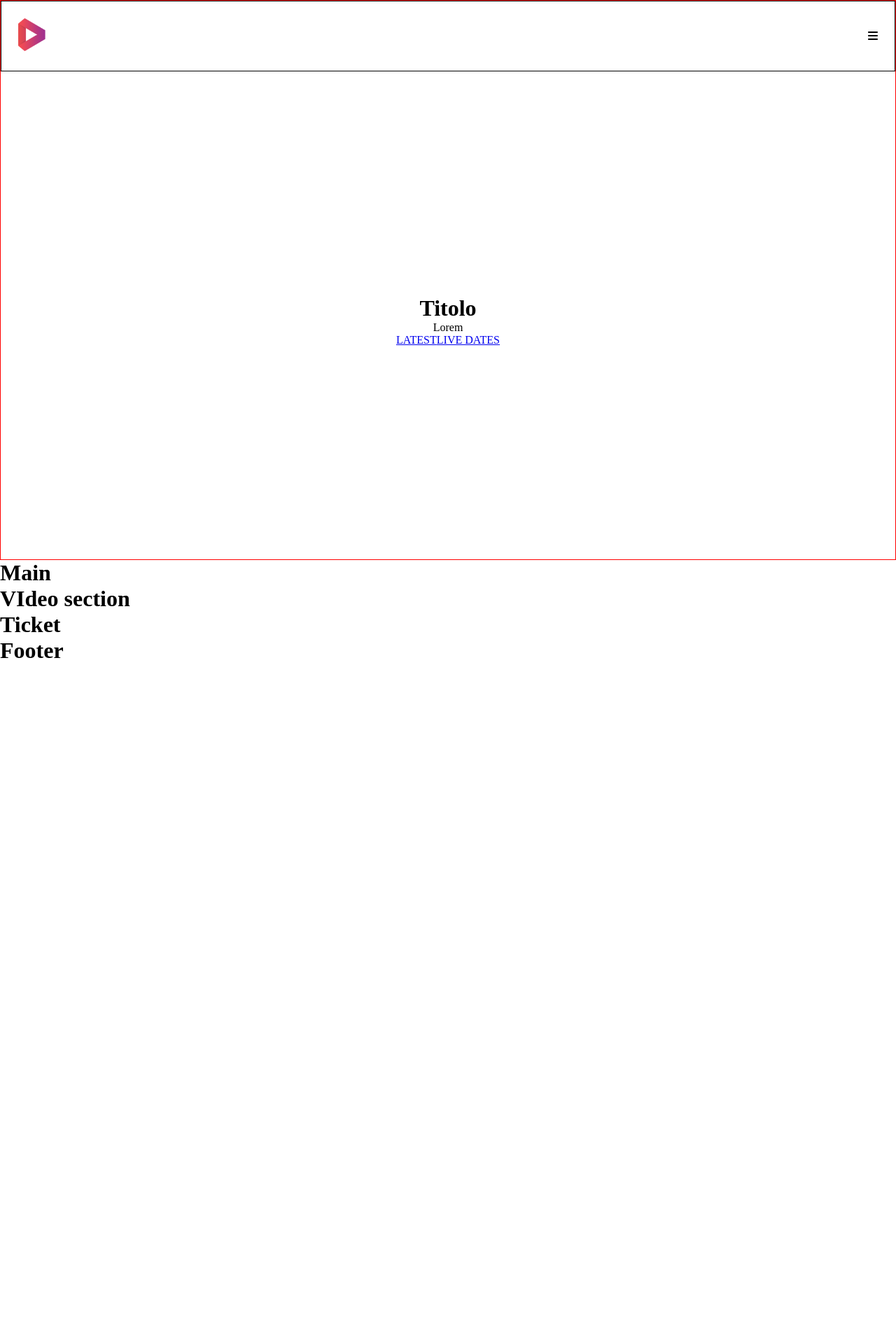
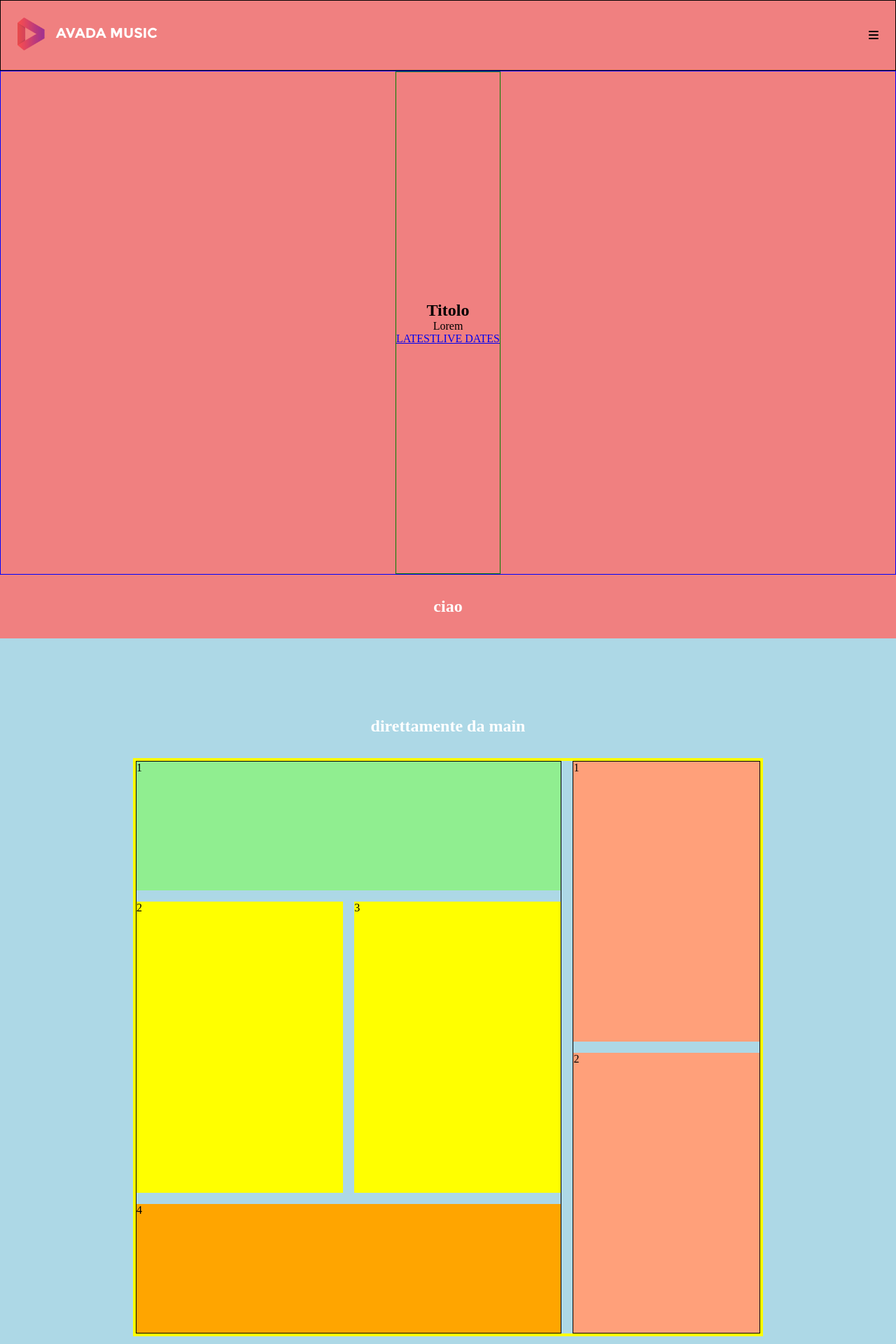
Before and after one commit to MarcelloPet94/proj-html-vuejs, a Vue app: page / in a window 1280 px wide. Shown: the top 1920 px of the page at 70% size. Before the commit the page ends 948 px from the top, so only its background shows below. Built offline with nearby package versions, Linux system fonts and the light colour scheme.

Commit message:
struttura - griglia news

```diff
--- a/src/components/Herobanner.vue
+++ b/src/components/Herobanner.vue
@@ -1,6 +1,5 @@
 <template>
-  <div>
-  <div class="hero">
+  <section class="hero">
 
     <div class="general_bar">
       <div class="sx_content">
@@ -23,23 +22,33 @@
         </div>
     </div>
 
-  </div>
-  </div>
+    <Strip
+    :testo="campo"
+    />
+  </section>
 </template>
 
 <script>
+import Strip from './partials/strip.vue'
 
 export default {
   name: 'Herobanner',
+  components:{
+    Strip
+  },
+  data() {
+    return {
+      campo: "ciao"
+    }
+  }
+
 }
 </script>
 
 <style scoped lang="scss">
 .hero
 {
-  width: 100vw;
-  height: 100vh;
-  border: 1px solid red;
+  background-color: lightcoral;
 
   .general_bar
   {
@@ -66,10 +75,18 @@ export default {
     display: flex;
     justify-content: center;
     align-content: center;
-    position: relative;
-    top: 40%;
+    height: 90vh;
     text-align: center;
+    border: 1px solid blue;
 
+
+    .content
+    {
+      display: flex;
+      flex-direction: column;
+      justify-content: center;
+      border: 1px solid green;
+    }
   }
 }
 </style>
--- a/src/components/Main.vue
+++ b/src/components/Main.vue
@@ -1,15 +1,106 @@
 <template>
-  <div class="hello">
-    <h1>Main</h1>
-  </div>
+  <section class="main">
+    <Strip
+    :testo="prova2"
+    />
+    <div class="grid_news">
+        <div class="sx_block">
+            <div class="news_sx box1">1</div>
+            <div class="news_sx box2">2</div>
+            <div class="news_sx box3">3</div>
+            <div class="news_sx box4">4</div>
+        </div>
+        <div class="dx_block">
+            <div class="news_sx box_dx1">1</div>
+            <div class="news_sx box_dx2">2</div>
+        </div>
+    </div>
+  </section>
+
 </template>
 
 <script>
+import Strip from './partials/strip.vue'
+
 export default {
   name: 'Main',
+  components: {
+    Strip
+  },
+  data(){
+    return{
+      prova2 : "direttamente da main"
+    }
+  }
 }
 </script>
 
 <style scoped lang="scss">
 
+.main
+{
+  padding: 80px;
+  background-color: lightblue;
+
+  .grid_news{
+    display: flex;
+    justify-content: space-between;
+    margin: 0 auto;
+    width: 900px;
+    height: auto;
+    border: 4px solid yellow;
+
+    .sx_block
+    {
+      display: grid;
+      grid-gap: 16px;
+      width: calc(70% - 16px);
+      height: 100%;
+      border: 1px solid #010101;
+
+      .box1
+      {
+        grid-column: 1 /span 2;
+        height: 184px;
+        background-color: lightgreen;
+      }
+
+      .box2, .box3
+      {
+        background-color: yellow;
+        height: 416px;
+      }
+
+      .box4
+      {
+        grid-column: 1 /span 2;
+        background-color: orange;
+        height: 184px;
+      }
+
+    }
+
+    .dx_block
+    {
+      display: grid;;
+      grid-gap: 16px;
+      width: 30%;
+      height: 100%;
+      border: 1px solid #010101;
+
+      .box_dx1
+      {
+        background-color: lightsalmon;
+        height: 400px;
+      }
+
+      .box_dx2
+      {
+        background-color: lightsalmon;
+        height: 400px;
+      }
+    }
+  }
+}
+
 </style>
--- /dev/null
+++ b/src/components/partials/strip.vue
@@ -0,0 +1,26 @@
+<template>
+<div class="strip">
+    <h1>{{testo}}</h1>
+</div>
+</template>
+
+<script>
+
+export default {
+  name: 'App',
+  props:{
+      testo : String
+  }
+}
+</script>
+
+<style lang="scss">
+
+.strip
+{
+    color: #fff;
+    text-align: center;
+    padding: 32px;
+}
+
+</style>
```
